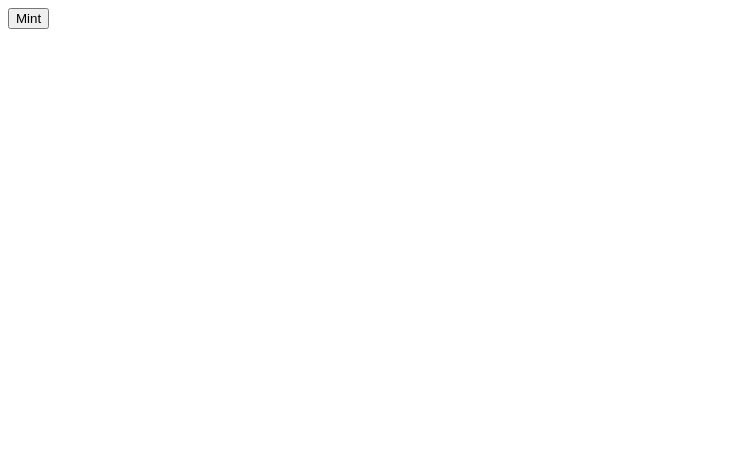
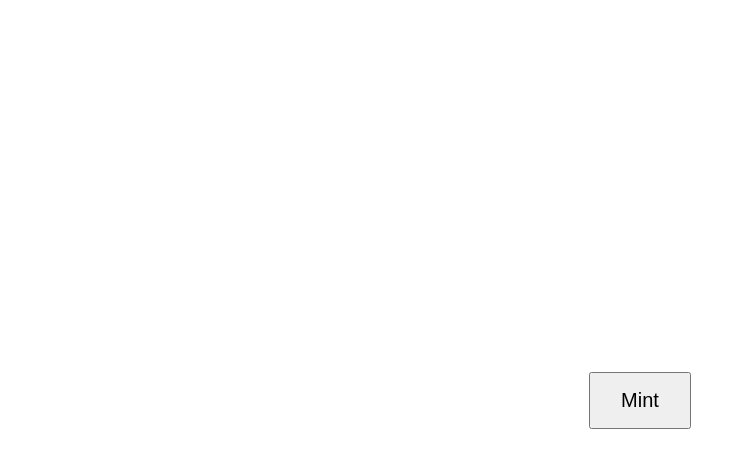
Before and after one commit to wsybok/typoxtrc20, a website: page public/index.html in a window 1280 px wide. Shown: the whole page, without its empty margins (0-746 px from the left). Drawn offline with Linux system fonts and the light colour scheme.

Commit message:
Update index.html

```diff
--- a/public/index.html
+++ b/public/index.html
@@ -1,10 +1,23 @@
-<!-- index.html -->
 <!DOCTYPE html>
 <html lang="en">
 <head>
     <meta charset="UTF-8">
     <meta name="viewport" content="width=device-width, initial-scale=1.0">
     <title>Mint Page</title>
+    <style>
+        body {
+            display: flex;
+            justify-content: center;
+            align-items: center;
+            height: 100vh;
+            margin: 0;
+        }
+        #mintButton {
+            padding: 15px 30px;
+            font-size: 20px;
+            cursor: pointer;
+        }
+    </style>
 </head>
 <body>
     <button id="mintButton">Mint</button>
```
